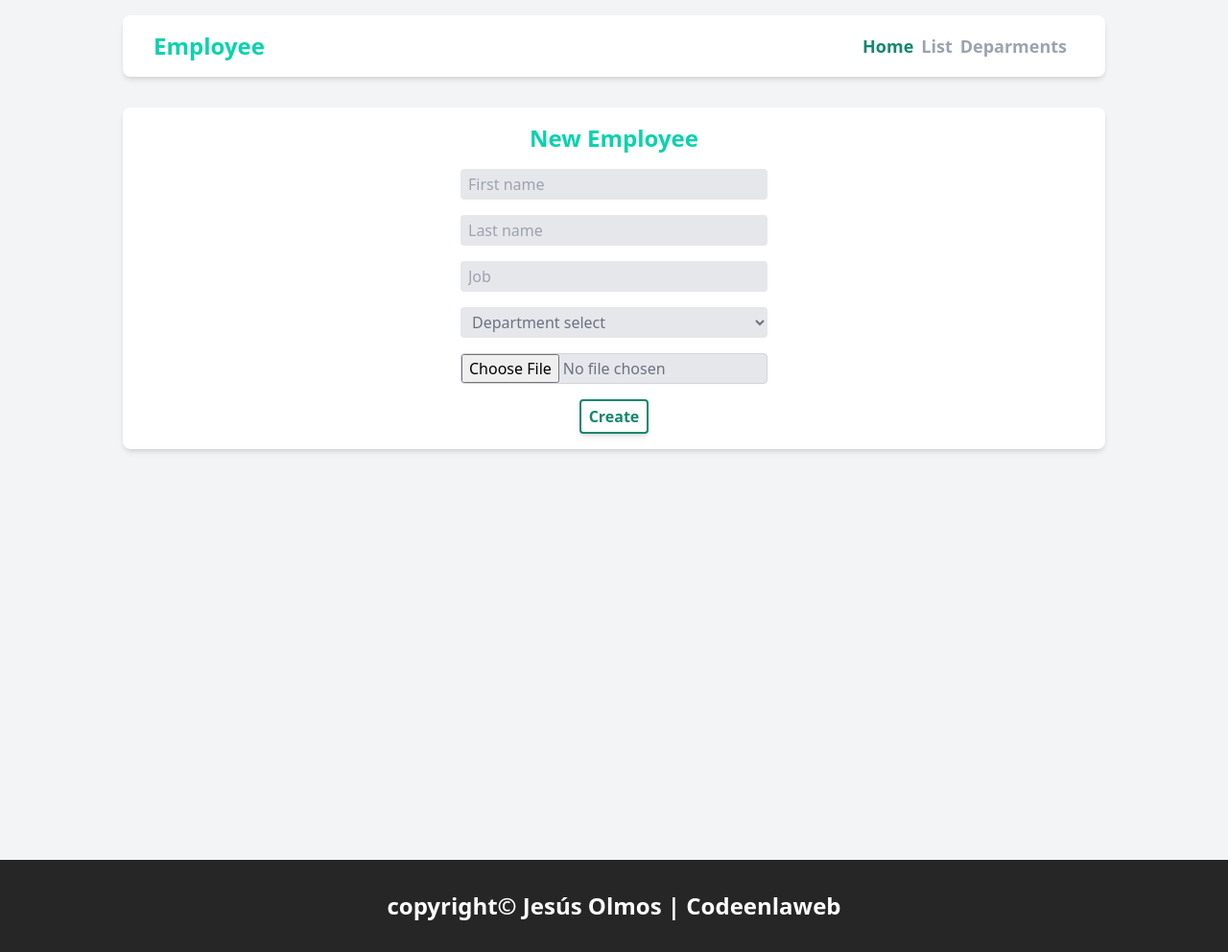
After one commit to codigoenlaweb/crud-employee-dj, a Django app: a page that uses employeeapp/templates/employee/create-employee.html in a window 1280 px wide. The commit adds this page. Shown: the whole page at 96% size. Run offline with Django 4.2, Linux system fonts and the light colour scheme; data that the repository does not hold is empty.

Commit message:
create new employee

```diff
--- /dev/null
+++ b/employeeapp/apps/employee/forms.py
@@ -0,0 +1,19 @@
+from django import forms
+from apps.department.models import Department
+from .models import Employee
+
+class EmployeeForm(forms.ModelForm):
+    department = forms.ModelChoiceField(queryset=Department.objects.all(), empty_label='Department select')
+
+    class Meta:
+        model = Employee
+        fields = '__all__'
+
+
+    def __init__(self, *args, **kwargs):
+        super().__init__(*args, **kwargs)
+        self.fields['first_name'].widget.attrs.update({'class': 'bg-gray-200 rounded px-2 py-1 text-gray-500 outline-color-primary mb-3 mt-3 md:mt-4 md:mb-4 w-full max-w-xs', 'placeholder': 'First name'})
+        self.fields['last_name'].widget.attrs.update({'class': 'bg-gray-200 rounded px-2 py-1 text-gray-500 outline-color-primary mb-3 md:mb-4 w-full max-w-xs', 'placeholder': 'Last name'})
+        self.fields['job'].widget.attrs.update({'class': 'bg-gray-200 rounded px-2 py-1 text-gray-500 outline-color-primary mb-3 md:mb-4 w-full max-w-xs', 'placeholder': 'Job'})
+        self.fields['department'].widget.attrs.update({'class': 'bg-gray-200 rounded px-2 py-1 text-gray-500 outline-color-primary mb-3 md:mb-4 w-full max-w-xs'})
+        self.fields['avatar'].widget.attrs.update({'class': 'bg-gray-200 rounded block text-gray-500 outline-color-primary mb-3 md:mb-4 w-full max-w-xs border border-gray-300'})
--- a/employeeapp/apps/employee/urls.py
+++ b/employeeapp/apps/employee/urls.py
@@ -5,5 +5,6 @@ app_name = 'employee'
 
 urlpatterns = [
     path('', EmployeeListView.as_view(), name="employeeList"),
-    path('<int:pk>', EmployeeDetailView.as_view(), name='employeeshow')
+    path('<int:pk>', EmployeeDetailView.as_view(), name='employeeshow'),
+    path('add employee', EmployeeCreateView.as_view(), name='employeecreate')
 ]
--- a/employeeapp/apps/employee/views.py
+++ b/employeeapp/apps/employee/views.py
@@ -1,5 +1,7 @@
-from django.views.generic import ListView, DetailView
+from django.urls import reverse_lazy
+from django.views.generic import ListView, DetailView, CreateView, UpdateView
 from .models import Employee
+from .forms import EmployeeForm
 # Create your views here.
 
 class EmployeeListView(ListView):
@@ -30,3 +32,16 @@ class EmployeeDetailView(DetailView):
     model = Employee
     template_name = "employee/show-employee.html"
     context_object_name = 'employee'
+
+
+class EmployeeCreateView(CreateView):
+    model = Employee
+    template_name = "employee/create-employee.html"
+    form_class = EmployeeForm
+    success_url = reverse_lazy('employee:employeeList')
+
+
+
+class EmployeeUpdateView(UpdateView):
+    model = Employee
+    template_name = "update-employee.html"
--- a/employeeapp/jstools/tailwind.config.js
+++ b/employeeapp/jstools/tailwind.config.js
@@ -1,7 +1,8 @@
 module.exports = {
   content: [
     '../templates/*.html',
-    '../templates/**/*.html'
+    '../templates/**/*.html',
+    '../apps/**/forms.py'
   ],
   theme: {
     extend: {
--- a/employeeapp/static/css/style.css
+++ b/employeeapp/static/css/style.css
@@ -651,6 +651,10 @@ Ensure the default browser behavior of the `hidden` attribute.
   margin-bottom: 0.5rem;
 }
 
+.mt-2 {
+  margin-top: 0.5rem;
+}
+
 .ml-2 {
   margin-left: 0.5rem;
 }
@@ -667,10 +671,6 @@ Ensure the default browser behavior of the `hidden` attribute.
   margin-left: 0.25rem;
 }
 
-.mt-2 {
-  margin-top: 0.5rem;
-}
-
 .mb-4 {
   margin-bottom: 1rem;
 }
@@ -681,6 +681,18 @@ Ensure the default browser behavior of the `hidden` attribute.
 
 .mr-2 {
   margin-right: 0.5rem;
+}
+
+.mb-1 {
+  margin-bottom: 0.25rem;
+}
+
+.mb-3 {
+  margin-bottom: 0.75rem;
+}
+
+.mt-3 {
+  margin-top: 0.75rem;
 }
 
 .block {
@@ -725,6 +737,10 @@ Ensure the default browser behavior of the `hidden` attribute.
 
 .max-w-screen-lg {
   max-width: 1024px;
+}
+
+.max-w-sm {
+  max-width: 24rem;
 }
 
 .table-auto {
@@ -816,6 +832,11 @@ Ensure the default browser behavior of the `hidden` attribute.
   border-color: rgb(19 135 112 / var(--tw-border-opacity));
 }
 
+.border-gray-300 {
+  --tw-border-opacity: 1;
+  border-color: rgb(209 213 219 / var(--tw-border-opacity));
+}
+
 .bg-white {
   --tw-bg-opacity: 1;
   background-color: rgb(255 255 255 / var(--tw-bg-opacity));
@@ -841,8 +862,19 @@ Ensure the default browser behavior of the `hidden` attribute.
   background-color: rgb(38 38 38 / var(--tw-bg-opacity));
 }
 
-.fill-color-primary-dark {
-  fill: #138770;
+.bg-blue-100 {
+  --tw-bg-opacity: 1;
+  background-color: rgb(219 234 254 / var(--tw-bg-opacity));
+}
+
+.bg-gray-200 {
+  --tw-bg-opacity: 1;
+  background-color: rgb(229 231 235 / var(--tw-bg-opacity));
+}
+
+.bg-red-200 {
+  --tw-bg-opacity: 1;
+  background-color: rgb(254 202 202 / var(--tw-bg-opacity));
 }
 
 .fill-gray-500 {
@@ -954,6 +986,10 @@ Ensure the default browser behavior of the `hidden` attribute.
   outline-color: #09D3AC;
 }
 
+.outline-red-200 {
+  outline-color: #fecaca;
+}
+
 .filter {
   filter: var(--tw-blur) var(--tw-brightness) var(--tw-contrast) var(--tw-grayscale) var(--tw-hue-rotate) var(--tw-invert) var(--tw-saturate) var(--tw-sepia) var(--tw-drop-shadow);
 }
@@ -966,6 +1002,10 @@ Ensure the default browser behavior of the `hidden` attribute.
   transition-duration: 150ms;
 }
 
+.duration-200 {
+  transition-duration: 200ms;
+}
+
 .duration-150 {
   transition-duration: 150ms;
 }
@@ -974,12 +1014,31 @@ Ensure the default browser behavior of the `hidden` attribute.
   transition-duration: 500ms;
 }
 
-.duration-200 {
-  transition-duration: 200ms;
+.ease-linear {
+  transition-timing-function: linear;
 }
 
-.ease-linear {
-  transition-timing-function: linear;
+.hover\:scale-125:hover {
+  --tw-scale-x: 1.25;
+  --tw-scale-y: 1.25;
+  transform: translate(var(--tw-translate-x), var(--tw-translate-y)) rotate(var(--tw-rotate)) skewX(var(--tw-skew-x)) skewY(var(--tw-skew-y)) scaleX(var(--tw-scale-x)) scaleY(var(--tw-scale-y));
+}
+
+@-webkit-keyframes pulse {
+  50% {
+    opacity: .5;
+  }
+}
+
+@keyframes pulse {
+  50% {
+    opacity: .5;
+  }
+}
+
+.hover\:animate-pulse:hover {
+  -webkit-animation: pulse 2s cubic-bezier(0.4, 0, 0.6, 1) infinite;
+          animation: pulse 2s cubic-bezier(0.4, 0, 0.6, 1) infinite;
 }
 
 .hover\:border-color-primary:hover {
@@ -1020,12 +1079,16 @@ Ensure the default browser behavior of the `hidden` attribute.
     margin-right: 1rem;
   }
 
+  .md\:mt-4 {
+    margin-top: 1rem;
+  }
+
   .md\:mt-6 {
     margin-top: 1.5rem;
   }
 
-  .md\:mt-3 {
-    margin-top: 0.75rem;
+  .md\:mb-3 {
+    margin-bottom: 0.75rem;
   }
 
   .md\:mb-6 {
@@ -1036,12 +1099,8 @@ Ensure the default browser behavior of the `hidden` attribute.
     margin-bottom: 1rem;
   }
 
-  .md\:mt-4 {
-    margin-top: 1rem;
-  }
-
-  .md\:mb-3 {
-    margin-bottom: 0.75rem;
+  .md\:mb-2 {
+    margin-bottom: 0.5rem;
   }
 
   .md\:flex {
--- /dev/null
+++ b/employeeapp/templates/employee/create-employee.html
@@ -0,0 +1,23 @@
+{% extends 'modules/base.html' %} {% load static %}
+{% block head_title%}Add employee{% endblock head_title %}
+
+{% block main_content %}
+<main class="container-primary min-h-screen">
+  <section class="container-secondary">
+    <h2 class="text-xl md:text-2xl text-color-primary font-bold text-center">New Employee</h2>
+    <ul>
+      <li>{{form.first_name.errors}}</li>
+      <li>{{form.last_name.errors}}</li>
+      <li>{{form.job.errors}}</li>
+      <li>{{form.department.errors}}</li>
+      <li>{{form.avatar.errors}}</li>
+    </ul>
+    <form class="flex flex-col items-center" action="" method="post" enctype="multipart/form-data">
+        {% csrf_token %}
+      {{form.first_name}} {{form.last_name}} {{form.job}} {{form.department}}
+      {{form.avatar}}
+      <input type="submit" value="Create" class="button-primary border-2 border-color-primary-dark border-solid text-color-primary-dark hover:border-color-primary focus:border-color-primary">
+    </form>
+  </section>
+</main>
+{% endblock main_content %}
```
Also changed, not shown: employeeapp/templates/employee/list-employee.html (+11 -1 lines), employeeapp/static/image/avatar.svg (deleted).
